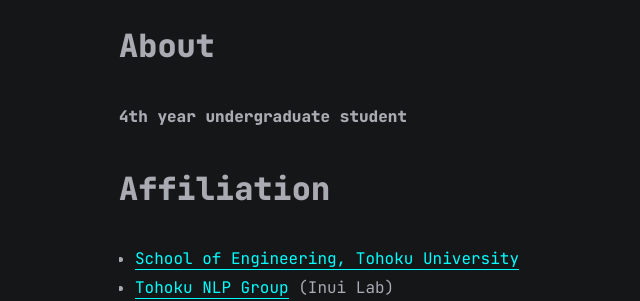
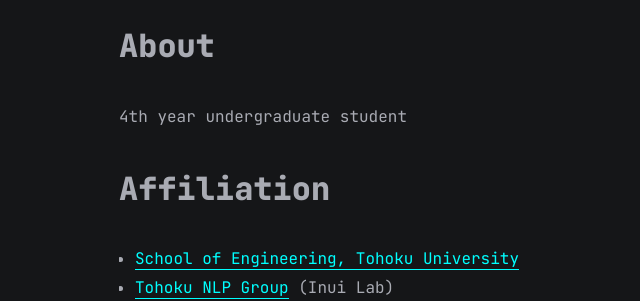
Before and after one commit to haruto2001/haruto2001-cv-old, a Jekyll site: the page built from docs/all_collections/_posts/2023-08-24-profile.md, in a window 1280 px wide. Shown: the part 367-668 px from the top of the page, without its empty margins (196-836 px from the left). Built offline with Jekyll 4.4.1, drawn with Linux system fonts in a browser that asks for light colours.

Commit message:
update content

```diff
--- a/docs/all_collections/_posts/2023-08-24-profile.md
+++ b/docs/all_collections/_posts/2023-08-24-profile.md
@@ -7,7 +7,7 @@ categories: ["self-introduction"]
 
 # About
 
-**4th year undergraduate student**
+4th year undergraduate student
 
 
 # Affiliation
```
